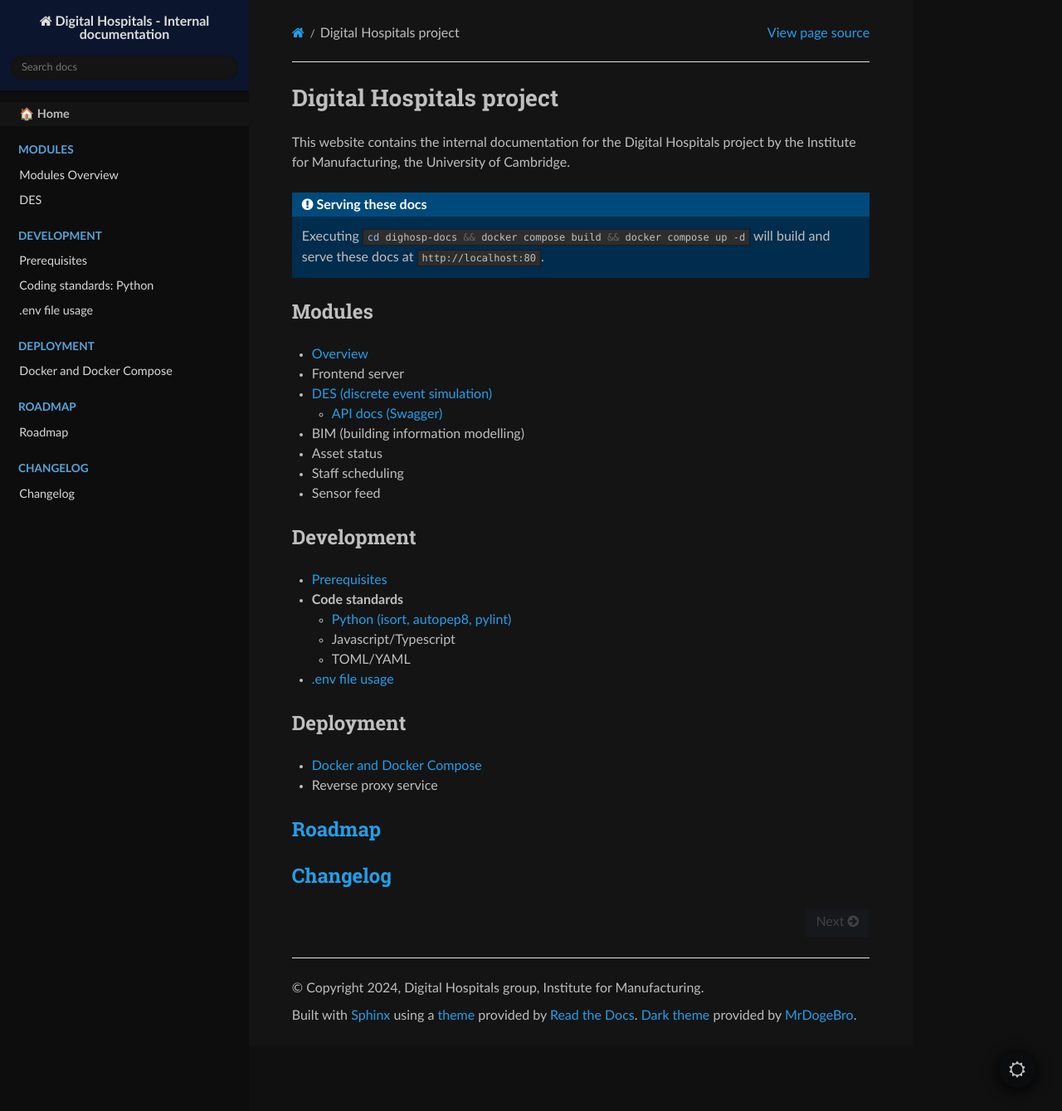
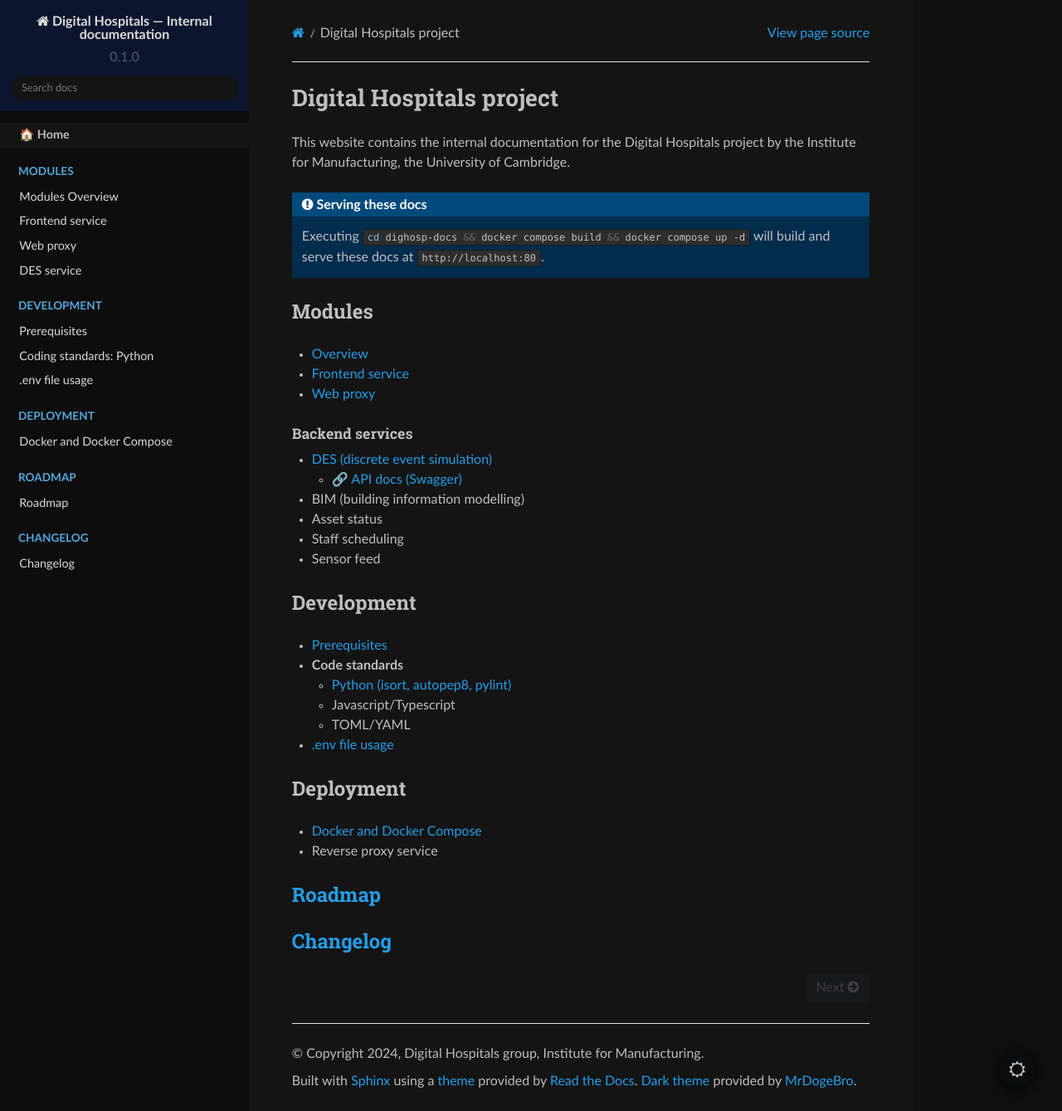
Before and after one commit to cam-digital-hospitals/dighosp_monorepo, a Sphinx documentation site: the page built from dighosp-docs/source/index.md, in a window 1280 px wide and 1339 px high. Shown: the whole window at 83% size. Built offline with Sphinx 7.4.7 and the Read the Docs theme 2.0.0, drawn with Linux system fonts in a browser that asks for light colours.

Commit message:
22 Document the frontend and webproxy; add modules overview (#23)
* Docs: Add custom CSS

* Update documentation

* Docs: Add version line to conf.py

---------

Co-authored-by: Yin-Chi Chan <ycc39@cam.ac.uk>

```diff
--- /dev/null
+++ b/dighosp-docs/source/_static/custom.css
@@ -0,0 +1,21 @@
+.rst-content h3 {
+    font-size: 110% !important;
+    margin-bottom: 8px !important;
+}
+
+.rst-content h4 {
+    font-size: 105% !important;
+    margin-bottom: 2px !important;
+}
+
+.rst-content h5 {
+    font-size: 100% !important;
+    margin-bottom: 0 !important;
+}
+
+.rst-content h6 {
+    font-size: 100% !important;
+    font-weight: normal !important;
+    font-style: italic;
+    margin-bottom: 0 !important;
+}
--- a/dighosp-docs/source/conf.py
+++ b/dighosp-docs/source/conf.py
@@ -6,9 +6,10 @@
 # -- Project information -----------------------------------------------------
 # https://www.sphinx-doc.org/en/master/usage/configuration.html#project-information
 
-project = 'Digital Hospitals - Internal documentation'
+project = 'Digital Hospitals \u2014 Internal documentation'
 copyright = '2024, Digital Hospitals group, Institute for Manufacturing'
 author = 'Yin Chi Chan; Anandarup Mukherjee; Rohit Krishnan'
+version = '0.1.0'
 release = '0.1.0a0'
 
 # -- General configuration ---------------------------------------------------
@@ -33,9 +34,9 @@ templates_path = ['_templates']
 exclude_patterns = []
 
 
-
 # -- Options for HTML output -------------------------------------------------
 # https://www.sphinx-doc.org/en/master/usage/configuration.html#options-for-html-output
 
 html_theme = 'sphinx_rtd_theme'
 html_static_path = ['_static']
+html_css_files = ['custom.css']
--- a/dighosp-docs/source/index.md
+++ b/dighosp-docs/source/index.md
@@ -13,9 +13,13 @@ will build and serve these docs at `http://localhost:80`.
 ## Modules
 
 - [Overview](project:./modules/overview.md)
-- Frontend server
+- <project:./modules/frontend.md>
+- <project:./modules/webproxy.md>
+
+### Backend services
+
 - [DES (discrete event simulation)](project:./modules/des.md)
-    - [API docs (Swagger)](/api/des/docs){.external}
+    - [🔗 API docs (Swagger)](/api/des/docs){.external}
 - BIM (building information modelling)
 - Asset status
 - Staff scheduling
@@ -50,7 +54,9 @@ will build and serve these docs at `http://localhost:80`.
 :caption: Modules
 
 modules/overview
-DES <modules/des>
+modules/frontend
+modules/webproxy
+DES service <modules/des>
 :::
 
 :::{toctree}
```
Also changed, not shown: dighosp-docs/source/modules/frontend.md (added, +68 -0 lines), dighosp-docs/source/modules/overview.md (+55 -1 lines), dighosp-docs/source/modules/webproxy.md (added, +42 -0 lines), dighosp-docs/source/_static/dash_ag_grid_des.png (added).
